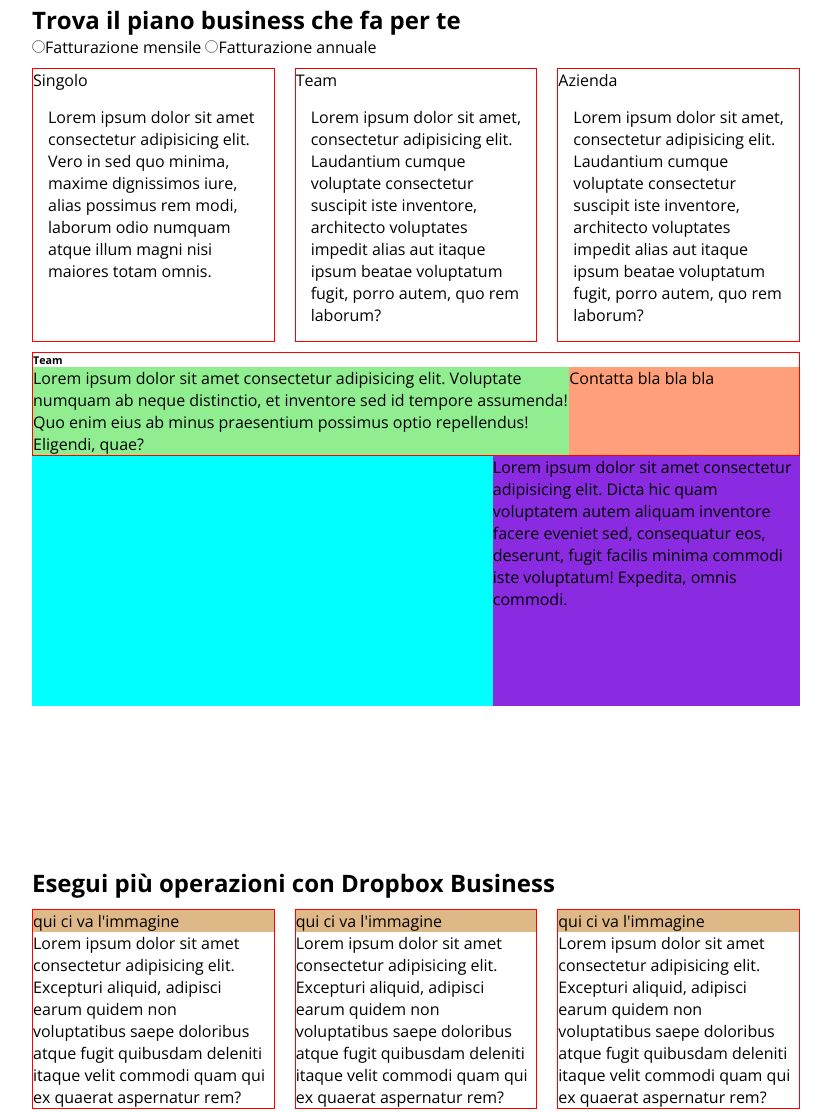
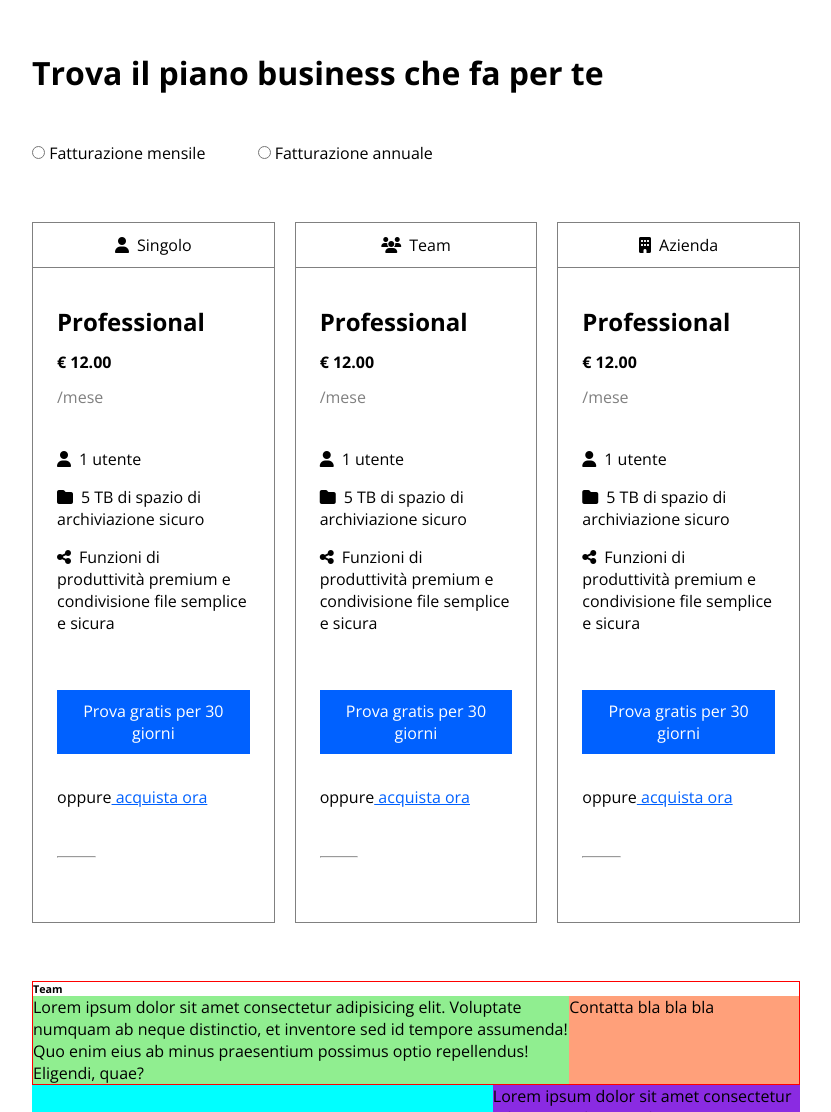
Before and after one commit to giuseppedonnici/htmlcss-dropbox, a plain HTML site: page index.html in a window 1280 px wide. Shown: the part 1343-2455 px from the top of the page, without its empty margins (224-1055 px from the left). Drawn offline with nearby package versions, Linux system fonts and the light colour scheme.

Commit message:
Add: content in business section

```diff
--- a/css/style.css
+++ b/css/style.css
@@ -1,3 +1,7 @@
+/* VARIABLES */
+:root {
+    --border-color: grey;
+}
 /* RESET */
 * {
     box-sizing: border-box;
@@ -9,7 +13,7 @@ li {
     list-style-type: none;
 }
 
-a {
+a:not(.buynow) {
     color: inherit;
     text-decoration: none;
 }
@@ -21,17 +25,27 @@ img {
 /* COMMON */
 body {
     font-family: 'Open Sans', sans-serif;
+    font-size: 1rem;
 }
 
 section {
     padding: 5rem 0
 }
 
+section h2 {
+    font-size: 2rem;
+    padding: 3rem 0px;
+}
+
 /* UTILITIES */
+.inline-block {
+    display: inline-block;
+}
 
-.btn {
+a.btn {
+    width: 100%;
     padding: 10px 15px;
-    font-size: 1rem;
+    text-align: center;
     color: white;
     background-color: #0061FF;
 }
@@ -100,6 +114,7 @@ nav {
 /* jumbotron */
 .header-container h1 {
     font-size: 6rem;
+    font-weight: 800
 }
 
 .jumbotron-description {
@@ -123,11 +138,28 @@ nav {
 /* MAIN */
 
     /* business plan section */
+.business-plan label {
+    padding-right: 3rem;
+}
+
+.business-plan-container {
+    padding: 3rem 0;
+}
+
+.plan-typology {
+    padding: 0.7rem 0;
+    text-align: center;
+    border-bottom: 1px solid var(--border-color);
+}
+
 .col {
     width: calc(100% / 3 - (40px /3));
     margin: 10px 0;
-    /* debug */
-    border: 1px solid red;
+    border: 1px solid var(--border-color);
+}
+
+.col i {
+    padding-right: 0.5rem;
 }
 
 .flex .col.centrale {
@@ -135,8 +167,42 @@ nav {
 }
 
 .card-plan {
-    padding: 15px;
+    padding: 1.5rem;
 }
+
+.card-title {
+    font-size: 1.5rem;
+    padding: 0.8rem 0;
+}
+
+.card-price {
+    font-weight: bold;
+}
+
+.card-duration {
+    padding-top: 0.8rem;
+    padding-bottom: 2rem;
+    color: var(--border-color);
+}
+
+.card-plan li {
+    padding: 0.5rem 0;
+}
+
+.buynow {
+    color: #0061FF;
+}
+
+.card-plan li:nth-of-type(4) {
+    padding-top: 3rem;
+    padding-bottom: 1.5rem;
+}
+
+hr {
+    width: 20%;
+    margin: 2.5rem 0;
+}
+
 
 /* enterprise */
 
--- a/index.html
+++ b/index.html
@@ -59,25 +59,55 @@
         <div class="main-container">
             <section class="business-plan">
                 <h2>Trova il piano business che fa per te</h2>
-                <input type="radio" name="fatturazione" id="mensile"><label for="mensile">Fatturazione mensile</label>
-                <input type="radio" name="fatturazione" id="annuale"><label for="annuale">Fatturazione annuale</label>
+                <input type="radio" name="fatturazione" id="mensile"><label for="mensile"> Fatturazione mensile</label>
+                <input type="radio" name="fatturazione" id="annuale"><label for="annuale"> Fatturazione annuale</label>
                 <div class="business-plan-container flex">
                     <div class="col">
-                        <div>Singolo</div>
+                        <div class="plan-typology"><i class="fa-solid fa-user"></i>Singolo</div>
                         <div class="card-plan">
-                            Lorem ipsum dolor sit amet consectetur adipisicing elit. Vero in sed quo minima, maxime dignissimos iure, alias possimus rem modi, laborum odio numquam atque illum magni nisi maiores totam omnis.
+                            <h3 class="card-title">Professional</h3>
+                            <div class="card-price">€ 12.00</div>
+                            <div class="card-duration">/mese</div>
+                            <ul>
+                                <li><i class="fa-solid fa-user"></i><span>1 utente</span></li>
+                                <li><i class="fa-solid fa-folder"></i><span>5 TB di spazio di archiviazione sicuro</span></li>
+                                <li><i class="fa-solid fa-share-nodes"></i><span>Funzioni di produttività premium e condivisione file semplice e sicura</span></li>
+                                <li><a class="btn inline-block" href="#">Prova gratis per 30 giorni</a></li>
+                                <li><span>oppure</span><a class="buynow" href="#"> acquista ora</a></li>
+                                <hr>
+                            </ul>
                         </div>
                     </div>
                     <div class="col centrale">
-                        <div>Team</div>
+                        <div class="plan-typology"><i class="fa-solid fa-users"></i>Team</div>
                         <div class="card-plan">
-                            Lorem ipsum dolor sit amet, consectetur adipisicing elit. Laudantium cumque voluptate consectetur suscipit iste inventore, architecto voluptates impedit alias aut itaque ipsum beatae voluptatum fugit, porro autem, quo rem laborum?
+                            <h3 class="card-title">Professional</h3>
+                            <div class="card-price">€ 12.00</div>
+                            <div class="card-duration">/mese</div>
+                            <ul>
+                                <li><i class="fa-solid fa-user"></i><span>1 utente</span></li>
+                                <li><i class="fa-solid fa-folder"></i><span>5 TB di spazio di archiviazione sicuro</span></li>
+                                <li><i class="fa-solid fa-share-nodes"></i><span>Funzioni di produttività premium e condivisione file semplice e sicura</span></li>
+                                <li><a class="btn inline-block" href="#">Prova gratis per 30 giorni</a></li>
+                                <li><span>oppure</span><a class="buynow" href="#"> acquista ora</a></li>
+                                <hr>
+                            </ul>
                         </div>
                     </div>
                     <div class="col">
-                        <div>Azienda</div>
+                        <div class="plan-typology"><i class="fa-solid fa-building"></i>Azienda</div>
                         <div class="card-plan">
-                            Lorem ipsum dolor sit amet, consectetur adipisicing elit. Laudantium cumque voluptate consectetur suscipit iste inventore, architecto voluptates impedit alias aut itaque ipsum beatae voluptatum fugit, porro autem, quo rem laborum?
+                            <h3 class="card-title">Professional</h3>
+                            <div class="card-price">€ 12.00</div>
+                            <div class="card-duration">/mese</div>
+                            <ul>
+                                <li><i class="fa-solid fa-user"></i><span>1 utente</span></li>
+                                <li><i class="fa-solid fa-folder"></i><span>5 TB di spazio di archiviazione sicuro</span></li>
+                                <li><i class="fa-solid fa-share-nodes"></i><span>Funzioni di produttività premium e condivisione file semplice e sicura</span></li>
+                                <li><a class="btn inline-block" href="#">Prova gratis per 30 giorni</a></li>
+                                <li><span>oppure</span><a class="buynow" href="#"> acquista ora</a></li>
+                                <hr>
+                            </ul>
                         </div>
                     </div>
                 </div>
```
